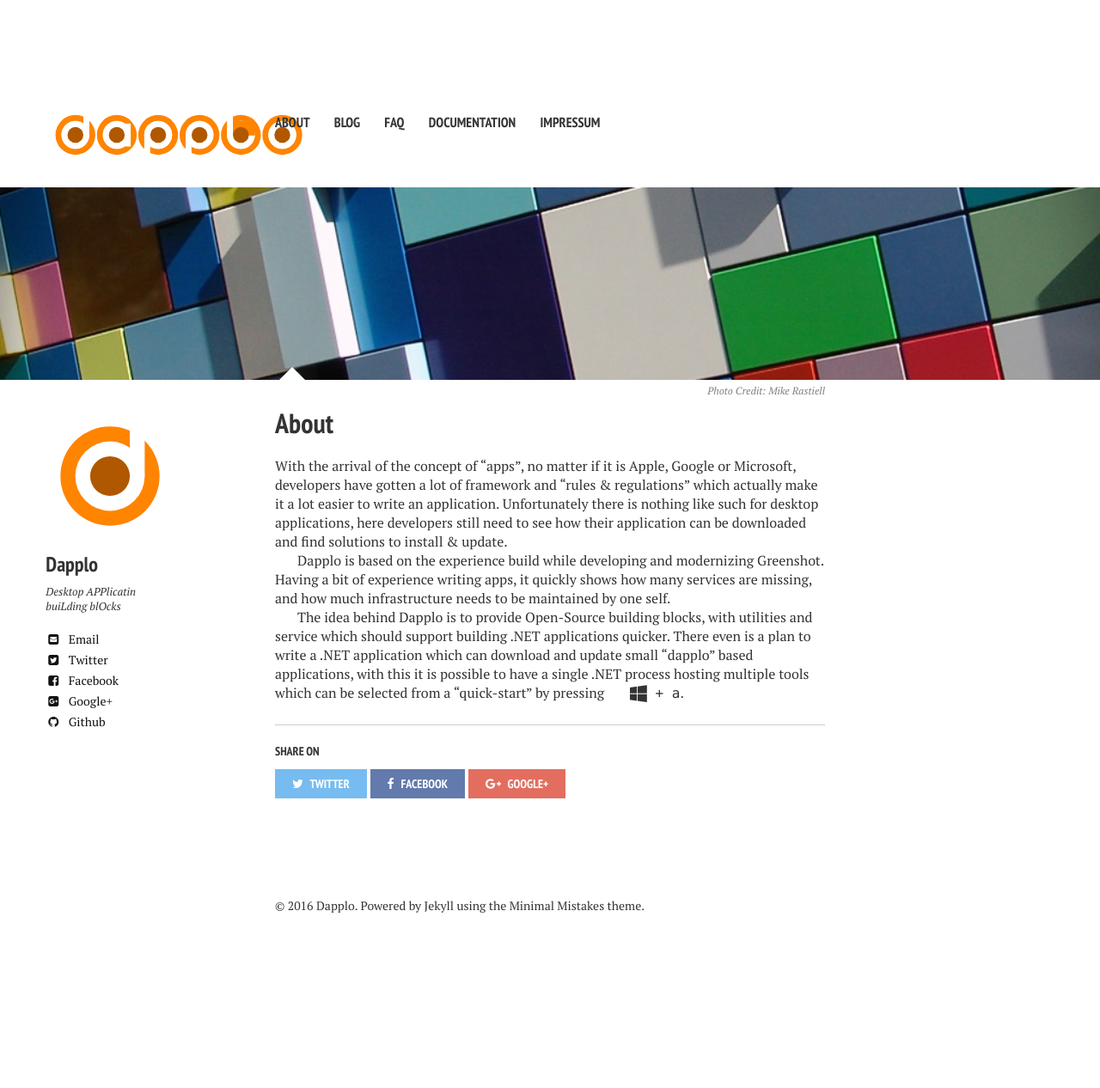
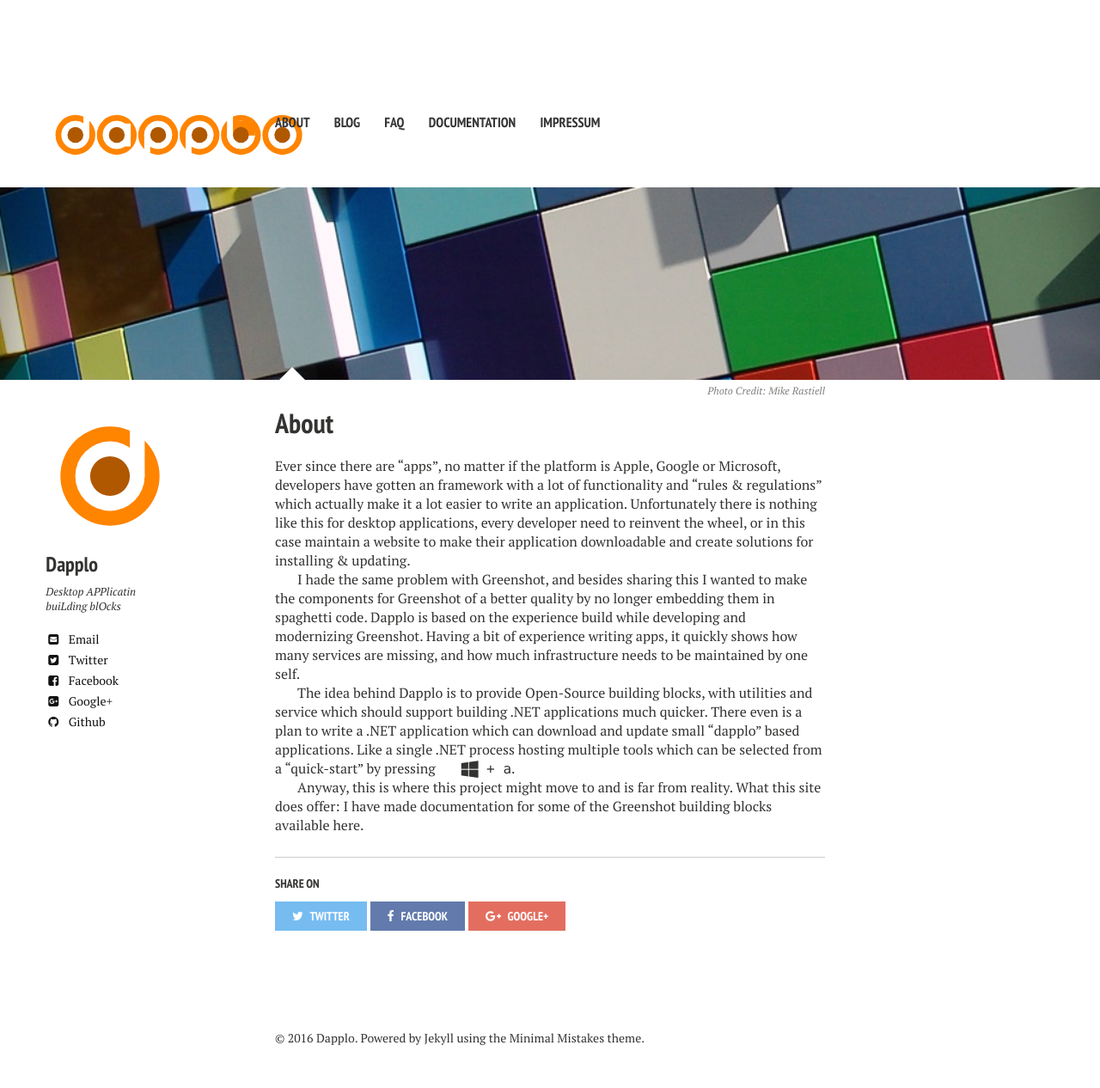
Before and after one commit to dapplo/dapplo.github.io, a Jekyll site: the page built from pages/about.md, in a window 1280 px wide. Shown: the whole page at 86% size. Built offline with Jekyll 4.4.1, drawn with Linux system fonts in a browser that asks for light colours; nearby versions of some CDN libraries; before the commit the page ends 1112 px from its top, so only the background shows below that.

Commit message:
Rewrote text

```diff
--- a/pages/about.md
+++ b/pages/about.md
@@ -10,9 +10,11 @@ image:
   creditlink: https://www.flickr.com/photos/hellamike81/3020059492/
 ---
 
+Ever since there are "apps", no matter if the platform is Apple, Google or Microsoft, developers have gotten an framework with a lot of functionality and "rules & regulations" which actually make it a lot easier to write an application. Unfortunately there is nothing like this for desktop applications, every developer need to reinvent the wheel, or in this case maintain a website to make their application downloadable and create solutions for installing & updating.
 
-With the arrival of the concept of "apps", no matter if it is Apple, Google or Microsoft, developers have gotten a lot of framework and "rules & regulations" which actually make it a lot easier to write an application. Unfortunately there is nothing like such for desktop applications, here developers still need to see how their application can be downloaded and find solutions to install & update.
-
+I hade the same problem with Greenshot, and besides sharing this I wanted to make the components for Greenshot of a better quality by no longer embedding them in spaghetti code.
 Dapplo is based on the experience build while developing and modernizing Greenshot. Having a bit of experience writing apps, it quickly shows how many services are missing, and how much infrastructure needs to be maintained by one self.
 
-The idea behind Dapplo is to provide Open-Source building blocks, with utilities and service which should support building .NET applications quicker. There even is a plan to write a .NET application which can download and update small "dapplo" based applications, with this it is possible to have a single .NET process hosting multiple tools which can be selected from a "quick-start" by pressing <kbd><i class="fa fa-windows fa-lg"></i> + a</kbd>.
+The idea behind Dapplo is to provide Open-Source building blocks, with utilities and service which should support building .NET applications much quicker. There even is a plan to write a .NET application which can download and update small "dapplo" based applications. Like a single .NET process hosting multiple tools which can be selected from a "quick-start" by pressing <kbd><i class="fa fa-windows fa-lg"></i> + a</kbd>.
+
+Anyway, this is where this project might move to and is far from reality. What this site does offer: I have made documentation for some of the Greenshot building blocks available here.
```
